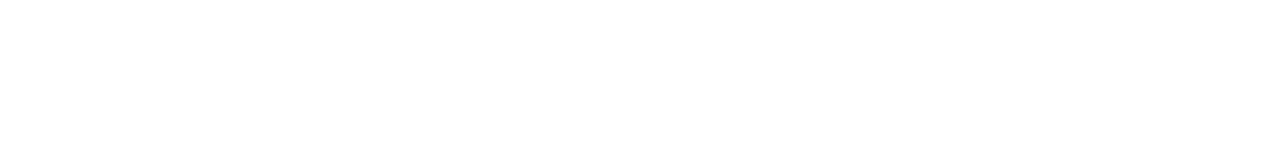
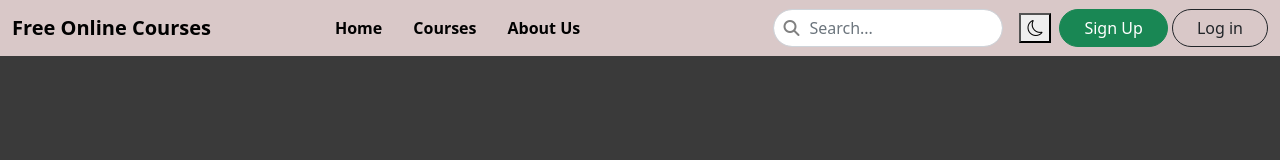
Before and after one commit to DilliPrasanna2244/ResponsiveWebsite_1, a plain HTML site: page index.html in a window 1280 px wide. Drawn offline with nearby package versions, Linux system fonts and the light colour scheme.

Commit message:
Initial commit

```diff
--- a/index.html
+++ b/index.html
@@ -3,9 +3,158 @@
 <head>
     <meta charset="UTF-8">
     <meta name="viewport" content="width=device-width, initial-scale=1.0">
-    <title>Document</title>
+    <title>Responsive Website</title>
+    <link href="https://cdn.jsdelivr.net/npm/bootstrap@5.2.3/dist/css/bootstrap.min.css" rel="stylesheet">
+    <link rel="stylesheet" href="https://cdn.jsdelivr.net/npm/bootstrap-icons/font/bootstrap-icons.css">
+    <link rel="stylesheet" href="https://cdnjs.cloudflare.com/ajax/libs/font-awesome/6.4.2/css/all.min.css">
+    <link href="https://cdn.jsdelivr.net/npm/bootstrap@5.2.3/dist/css/bootstrap.min.css" rel="stylesheet" integrity="sha384-rbsA2VBKQhggwzxH7pPCaAqO46MgnOM80zW1RWuH61DGLwZJEdK2Kadq2F9CUG65" crossorigin="anonymous">
+
+
+    <style>
+      body {
+          background-color: #3a3a3a;
+      }
+      .navbar {
+          background-color: #d9c8c8;
+      }
+      .navbar-brand {
+          font-weight: bold;
+          color: black;
+          margin-right: 100px;
+      }
+      .navbar-nav .nav-link {
+          color: black;
+          font-weight: bold;
+      }
+      .navbar-nav {
+          gap: 15px;
+      }
+
+      /* Search Bar Styling */
+      .search-container {
+          position: relative;
+          width: 230px;
+      }
+      .search-bar {
+          width: 100%;
+          padding-left: 35px; /* Space for icon */
+          border-radius: 30px;
+      }
+      .search-icon {
+          position: absolute;
+          left: 10px;
+          top: 50%;
+          transform: translateY(-50%);
+          color: gray;
+      }
+        .search-bar:focus {
+        outline: none !important;
+        box-shadow: none !important;
+      }
+
+
+      /* Slide Animation for Buttons */
+.auth-buttons a {
+    position: relative;
+    overflow: hidden;
+    transition: all 0.4s ease-in-out;
+}
+
+/* Slide Effect on Hover */
+.auth-buttons a::before {
+    content: "";
+    position: absolute;
+    top: 0;
+    left: -100%;
+    width: 100%;
+    height: 100%;
+    background-color: rgba(255, 255, 255, 0.2);
+    transition: left 0.4s ease-in-out;
+}
+
+.auth-buttons a:hover::before {
+    left: 0;
+}
+
+      /* Navbar Hover Effect */
+      .navbar-nav .nav-link {
+      position: relative;
+      color: black;
+      font-weight: bold;
+      transition: color 0.3s ease-in-out;
+      }
+
+      .navbar-nav .nav-link:hover {
+      color: #198754; /* Change to a green color on hover */
+      }
+
+      /* Underline Effect on Hover */
+      .navbar-nav .nav-link::after {
+        content: "";
+        position: absolute;
+        left: 50%;
+        bottom: -5px;
+        width: 0;
+        height: 2px;
+        background-color: #198754;
+        transition: width 0.3s ease-in-out, left 0.3s ease-in-out;
+        }
+
+      .navbar-nav .nav-link:hover::after {
+      width: 100%;
+      left: 0;
+      }
+
+    </style>
 </head>
 <body>
+  <header>
+  <nav class="navbar navbar-expand-lg">
+    <div class="container-fluid">
+        <a class="navbar-brand" href="#">Free Online Courses</a>
+        <button class="navbar-toggler" type="button" data-bs-toggle="collapse" data-bs-target="#navbarNav"
+            aria-controls="navbarNav" aria-expanded="false" aria-label="Toggle navigation">
+            <span class="navbar-toggler-icon"></span>
+        </button>
+
+        <div class="collapse navbar-collapse" id="navbarNav">
+          <ul class="navbar-nav ms-3">
+            <li class="nav-item">
+                <a class="nav-link" href="#" data-bs-toggle="tooltip bottom " title="Go to Home">Home</a>
+            </li>
+            <li class="nav-item">
+                <a class="nav-link" href="#" data-bs-toggle="tooltip bottom" title="Explore Courses">Courses</a>
+            </li>
+            <li class="nav-item">
+                <a class="nav-link" href="#" data-bs-toggle="tooltip bottom" title="Learn More About Us">About Us</a>
+            </li>
+        </ul>
+
+            <!-- Search Bar with Icon Inside -->
+            <form class="d-flex ms-auto">
+                <div class="search-container">
+                    <i class="fas fa-search search-icon"></i>
+                    <input class="form-control search-bar" type="search" placeholder="Search..." aria-label="Search">
+                </div>
+            </form>
+            <button id="themeToggle" class="theme-toggle ms-3">
+              <i id="themeIcon" class="bi bi-moon"></i> <!-- Default is Moon -->
+            </button>
+            <!-- Auth Buttons -->
+            <div class="ms-2 auth-buttons">
+              <a href="#" class="btn btn-success rounded-pill px-4">Sign Up</a>
+              <a href="#" class="btn btn-outline-dark rounded-pill px-4">Log in</a>
+
+          </div>
+
+        </div>
+    </div>
+  </nav>
+
+  </header>
+    <script src="https://cdn.jsdelivr.net/npm/@popperjs/core@2.11.6/dist/umd/popper.min.js"></script>
+    <script src="https://cdn.jsdelivr.net/npm/bootstrap@5.2.3/dist/js/bootstrap.bundle.min.js"></script>
+    <script src="script.js"></script>
 
 </body>
 </html>
--- a/script.js
+++ b/script.js
@@ -0,0 +1,42 @@
+    function toggleTheme() {
+    const body = document.body;
+    const themeIcon = document.getElementById("themeIcon");
+
+    if (body.classList.contains("dark-theme")) {
+        body.classList.remove("dark-theme");
+        body.classList.add("light-theme");
+        localStorage.setItem("theme", "light");
+        themeIcon.classList.replace("bi-moon", "bi-sun"); // Change Moon to Sun
+    } else {
+        body.classList.remove("light-theme");
+        body.classList.add("dark-theme");
+        localStorage.setItem("theme", "dark");
+        themeIcon.classList.replace("bi-sun", "bi-moon"); // Change Sun to Moon
+    }
+}
+
+document.getElementById("themeToggle").addEventListener("click", toggleTheme);
+
+// Apply saved theme on page load
+(function () {
+    const savedTheme = localStorage.getItem("theme") || "dark";
+    const body = document.body;
+    const themeIcon = document.getElementById("themeIcon");
+
+    if (savedTheme === "light") {
+        body.classList.add("light-theme");
+        themeIcon.classList.replace("bi-moon", "bi-sun");
+    } else {
+        body.classList.add("dark-theme");
+        themeIcon.classList.replace("bi-sun", "bi-moon");
+    }
+})();
+
+
+// Enable Bootstrap tooltips
+document.addEventListener("DOMContentLoaded", function () {
+    var tooltipTriggerList = [].slice.call(document.querySelectorAll('[data-bs-toggle="tooltip"]'));
+    var tooltipList = tooltipTriggerList.map(function (tooltipTriggerEl) {
+        return new bootstrap.Tooltip(tooltipTriggerEl);
+    });
+});
--- a/styles.css
+++ b/styles.css
@@ -0,0 +1,62 @@
+.btn {
+  font-weight: bold;
+  transition: all 0.3s ease-in-out;
+}
+
+.btn-success {
+  background-color: #198754; /* Green */
+  border: none;
+}
+
+.btn-success:hover {
+  background-color: #146c43; /* Darker Green */
+}
+
+.btn-outline-dark {
+  border-color: black;
+}
+
+.btn-outline-dark:hover {
+  background-color: black;
+  color: white;
+}
+
+body {
+  background-color: #3a3a3a;
+  color: white;
+  transition: background-color 0.3s, color 0.3s;
+}
+
+
+/* Light Mode */
+body.light-theme {
+  background-color: #ffffff !important;
+  color: #000000 !important;
+}
+
+/* Dark Mode */
+body.dark-theme {
+  background-color: #121212 !important;
+  color: #ffffff !important;
+}
+
+/* Theme Toggle Button */
+.theme-toggle {
+  background: none;
+  border: none;
+  font-size: 1.5rem;
+  cursor: pointer;
+}
+
+@keyframes animatedBackground {
+  0% { background-position: 0% 50%; }
+  50% { background-position: 100% 50%; }
+  100% { background-position: 0% 50%; }
+}
+
+body {
+  background: linear-gradient(-45deg, #ff9a9e, #fad0c4, #ffdde1, #fc6076);
+  background-size: 300% 300%;
+  animation: animatedBackground 10s ease infinite;
+  min-height: 100vh;
+}
```
Also changed, not shown: about.html (added), contact.html (added), courses.html (added).
